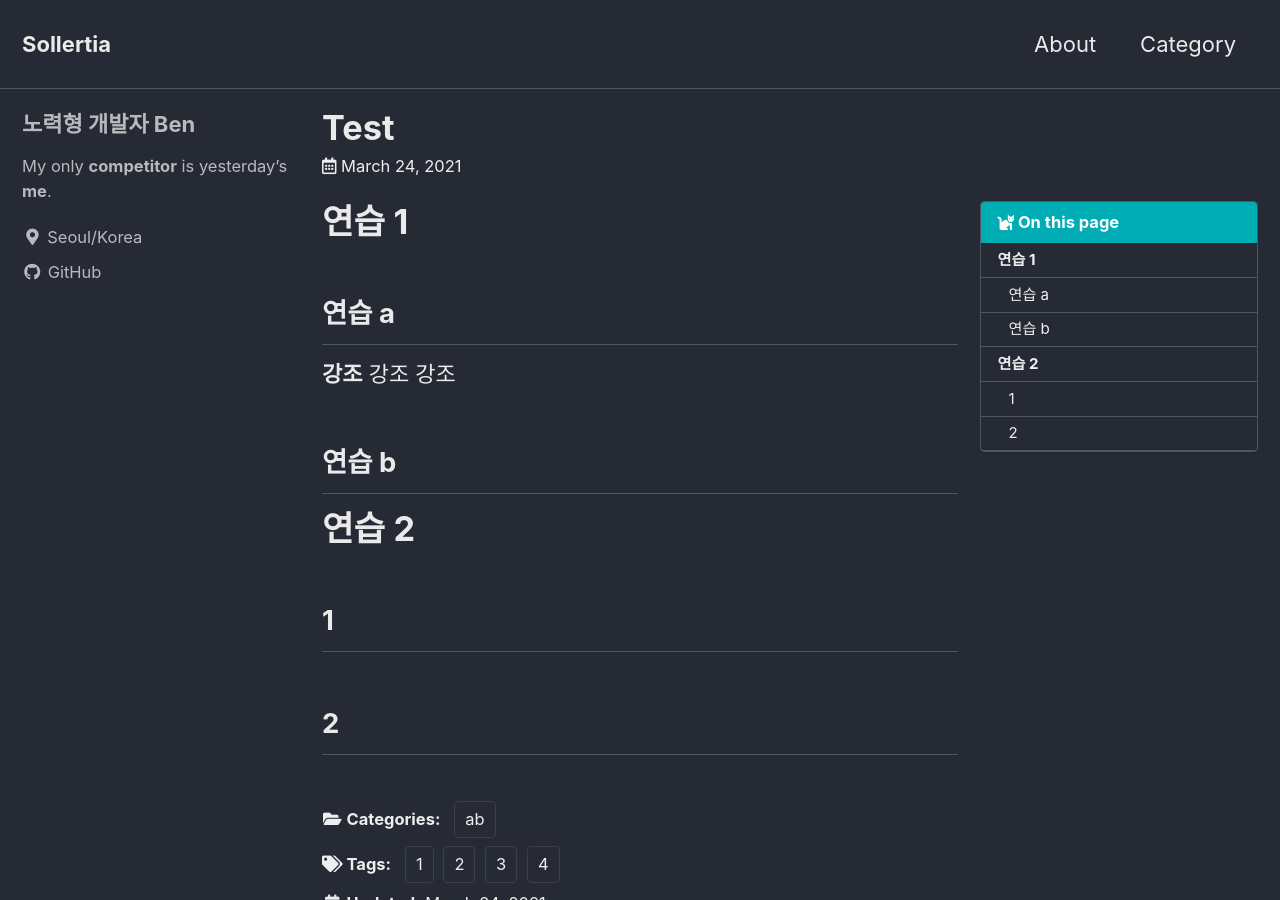
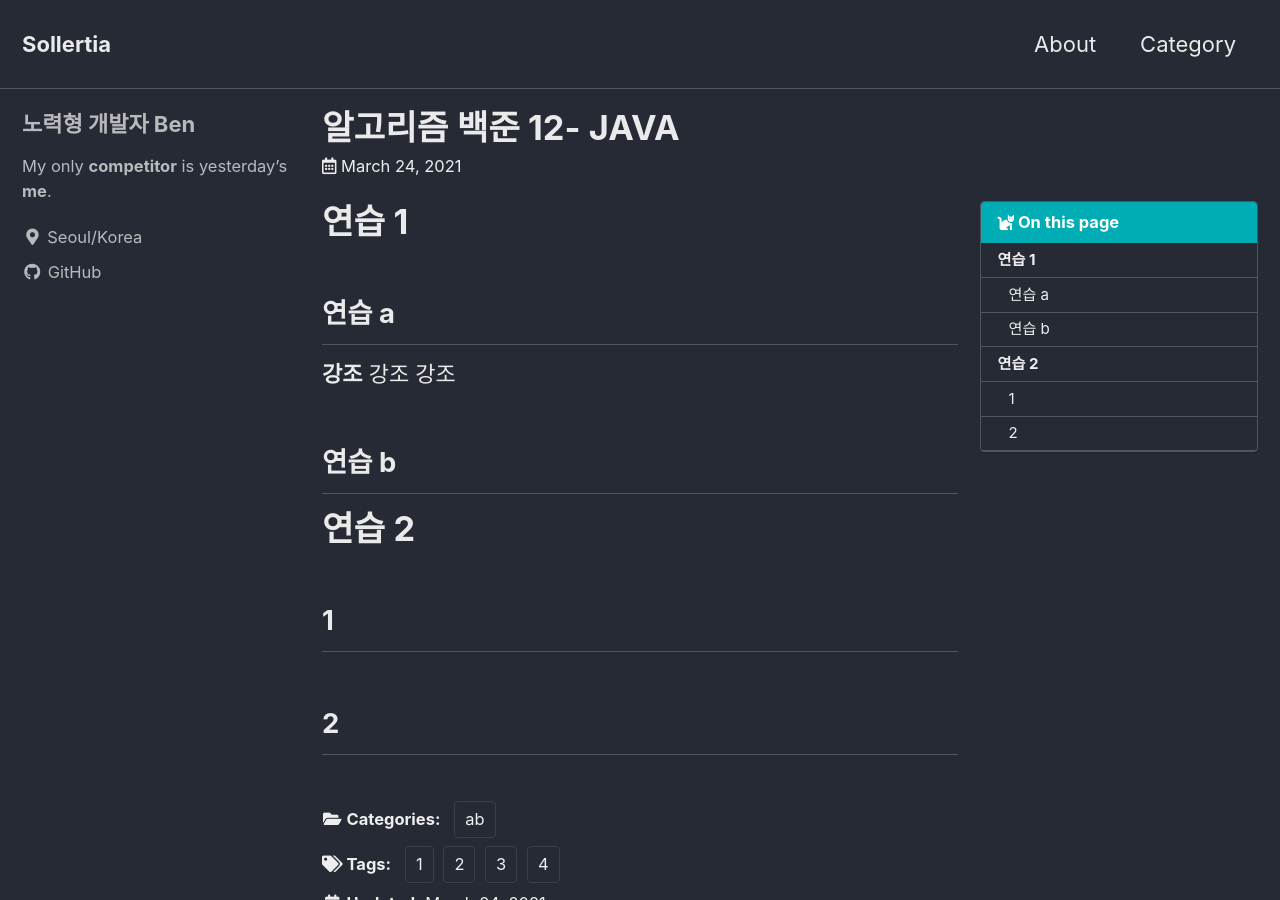
Before and after one commit to sollertia/sollertia.github.io, a Jekyll site: the page built from _posts/2021-03-24-test.md, in a window 1280 px wide and 900 px high. Built offline with Jekyll 4.4.1, drawn with Linux system fonts in a browser that asks for light colours; cached includes are drawn as plain includes.

Commit message:
test post

```diff
--- a/_posts/2021-03-24-test.md
+++ b/_posts/2021-03-24-test.md
@@ -1,5 +1,5 @@
 ---
-title: "Test"
+title: "알고리즘 백준 12- JAVA"
 date: 2021-03-24 18:00:00
 lastmod: 2021-03-24 18:00:00
 
```
